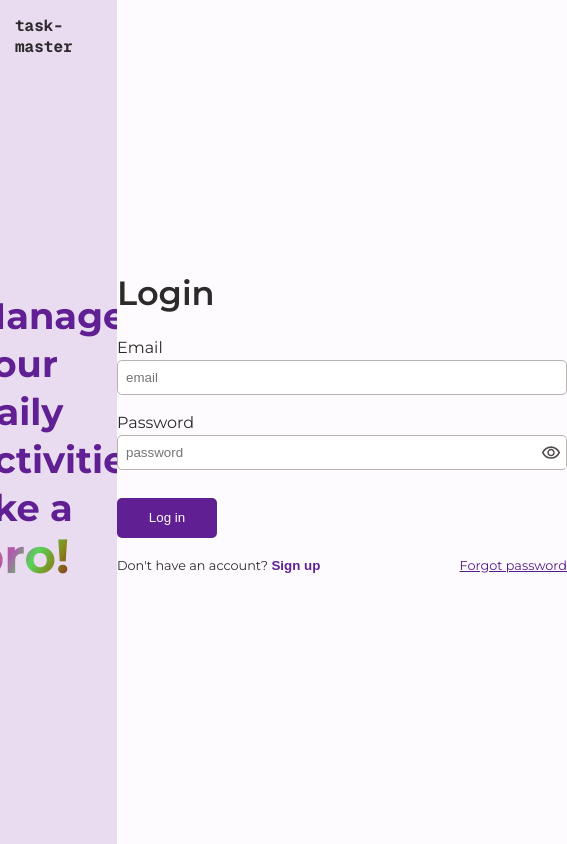
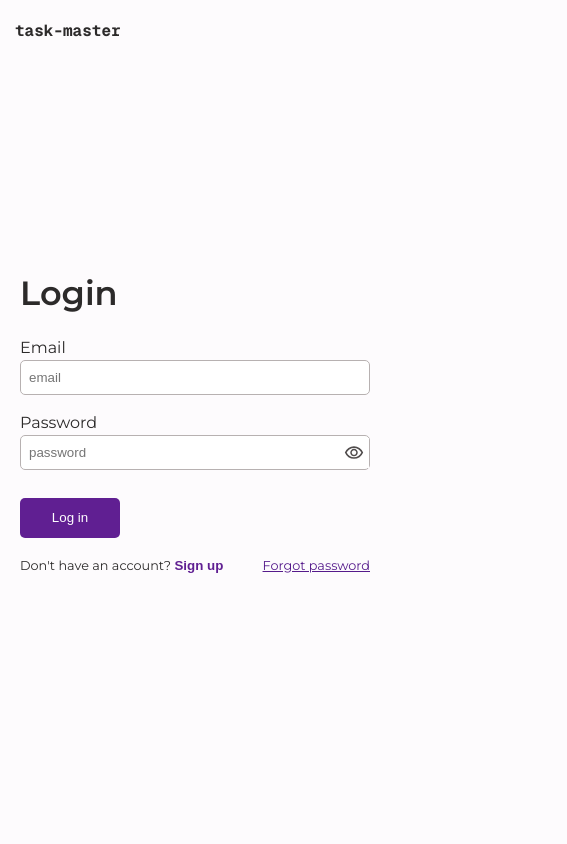
Before and after one commit to CoderHaqiim/task-manager, a plain HTML site: page index.html in a window 390 px wide. Shown: the whole page, 567 px wide, since content can reach past the window. Drawn offline with nearby package versions, Linux system fonts and the light colour scheme.

Commit message:
Responsive login

```diff
--- a/index.html
+++ b/index.html
@@ -13,9 +13,11 @@
             messages are not good messages
         </div>
     </div>
+    <nav class="log-nav card-padding">
+         <div class="logo">task-master</div>
+    </nav>
     <div class="form-container">
         <div class="intro card-padding">
-            <div class="logo">task-master</div>
             <div class="rest">
                 <h1>Manage your daily activities like a
                     <span class="colors">
--- a/style.css
+++ b/style.css
@@ -143,6 +143,7 @@ body{
     justify-content: center;
     background-color: var(--background);
     font-family: "Montserrat", sans-serif;
+    overflow:hidden;
 }
 
 .container{
@@ -741,6 +742,10 @@ button{
     background-color: var(--background);
 }
 
+.forms form{
+    animation: slideinR 0.5s ease-out forwards;
+}
+
 form{
     width:450px;
     display:flex;
@@ -840,6 +845,14 @@ legend{
     align-items:center;
     justify-content: center;
 }
+.log-nav{
+    width:100%;
+    top:0;
+    left:0;
+    position:absolute;
+    background-color: transparent;
+
+}
 .bounce{
     animation:bounce 1s infinite linear;
     width:10px;
@@ -862,6 +875,25 @@ legend{
   .bounce4{
     animation-delay:.8s;
   }
+
+
+  @media screen and (max-width:860px){
+    .intro{
+        display: none;
+    }
+  }
+
+  @media screen and (max-width:500px){
+    .intro{
+        display: none;
+    }
+    .forms form{
+        width:350px;
+    }
+  }
+
+
+
 
   @keyframes bounce{
     0%,100%{
@@ -886,3 +918,12 @@ legend{
         opacity:1;
     }
   }
+
+  @keyframes slideinR{
+    0%{
+        transform:translate(70px);
+    }
+    100%{
+        transform:translate(0px);
+    }
+  }
```
